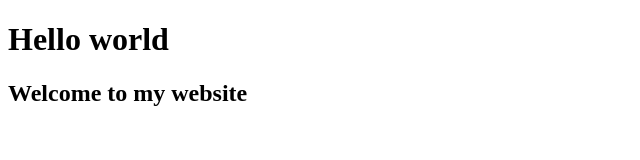
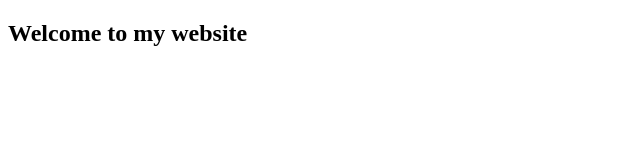
Before and after one commit to noweryx/Hello-world, a plain HTML site: page Index.html in a window 1280 px wide. Shown: the whole page, without its empty margins (0-640 px from the left). Drawn offline with Linux system fonts and the light colour scheme.

Commit message:
remove hello world message

```diff
--- a/Index.html
+++ b/Index.html
@@ -4,9 +4,6 @@
         <title>Test for GITHUB MINI COURSE</title>
     </Head>
     <body>
-        <h1>
-            Hello world
-        </h1>
-        <h2>Welcome to my website</h2>
+              <h2>Welcome to my website</h2>
     </body>
 </html>
```
